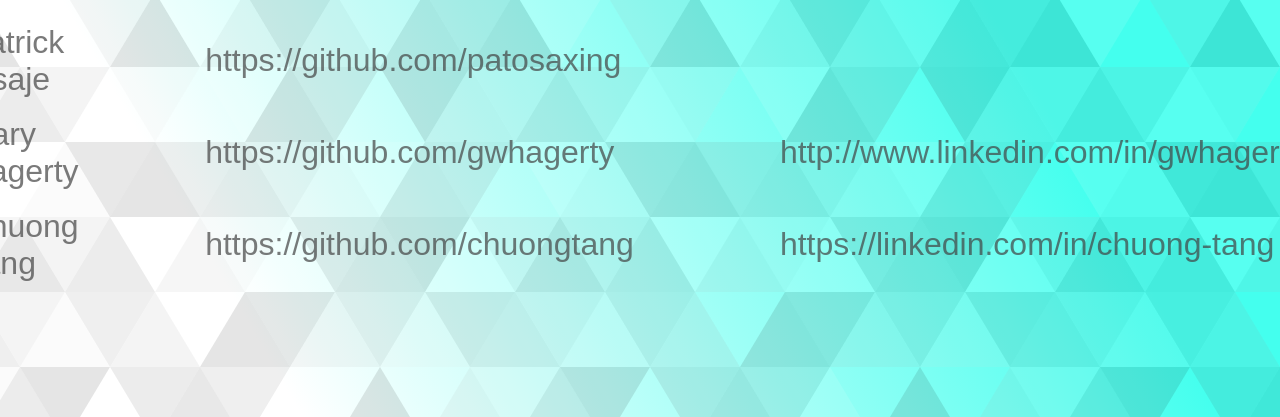
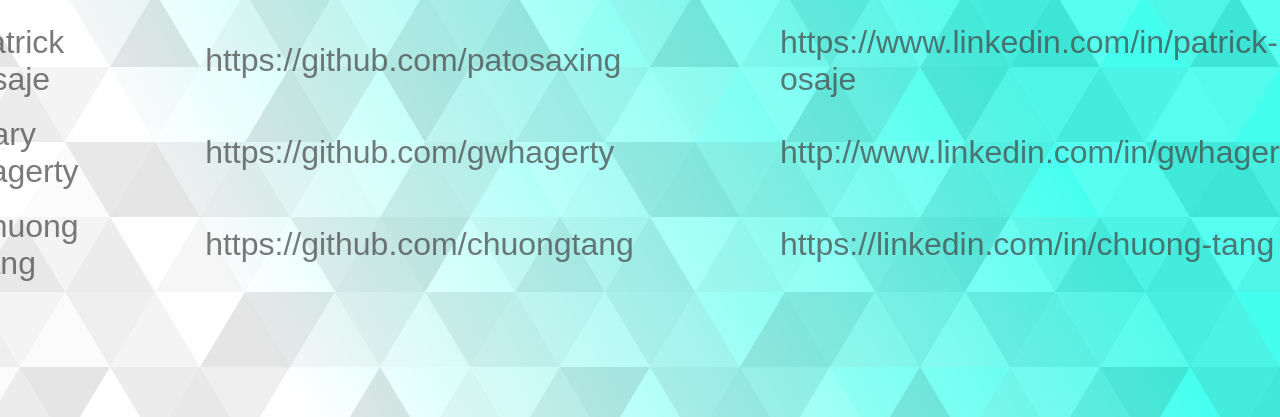
Before and after one commit to chuongtang/LightDarkMode, a plain HTML site: page index.html in a window 1280 px wide. Shown: the part 2783-3200 px from the top of the page. Drawn offline with nearby package versions, Linux system fonts and the light colour scheme; a web font is replaced by a local one.

Commit message:
add Patrick linked

```diff
--- a/index.html
+++ b/index.html
@@ -121,7 +121,7 @@
                     <tr>
                         <td class="td">Patrick Osaje</td>
                         <td class="td">https://github.com/patosaxing</td>
-                        <td class="td"></td>
+                        <td class="td">https://www.linkedin.com/in/patrick-osaje</td>
                     </tr>
                     <tr>
                         <td class="td">Gary Hagerty</td>
```
